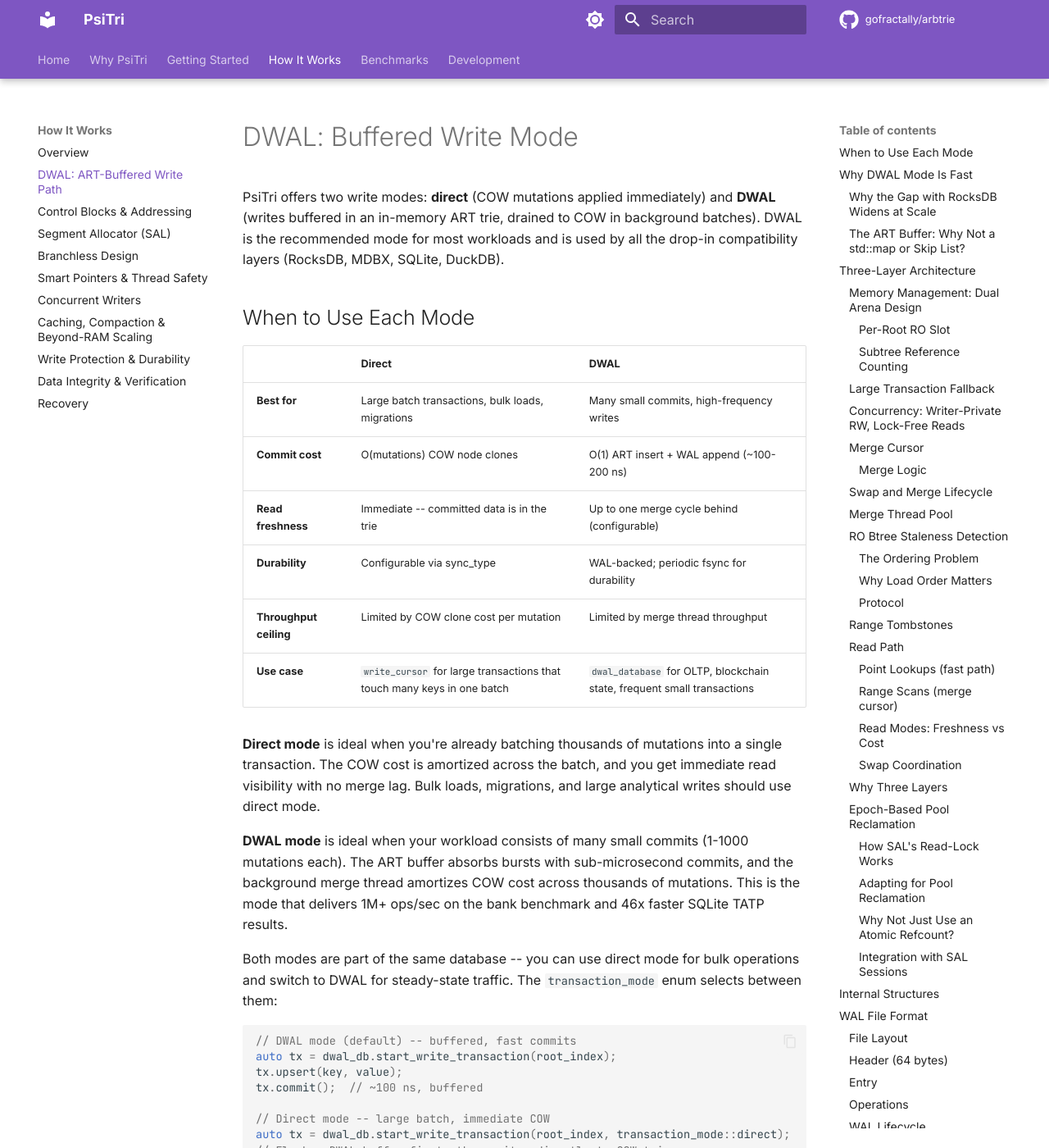
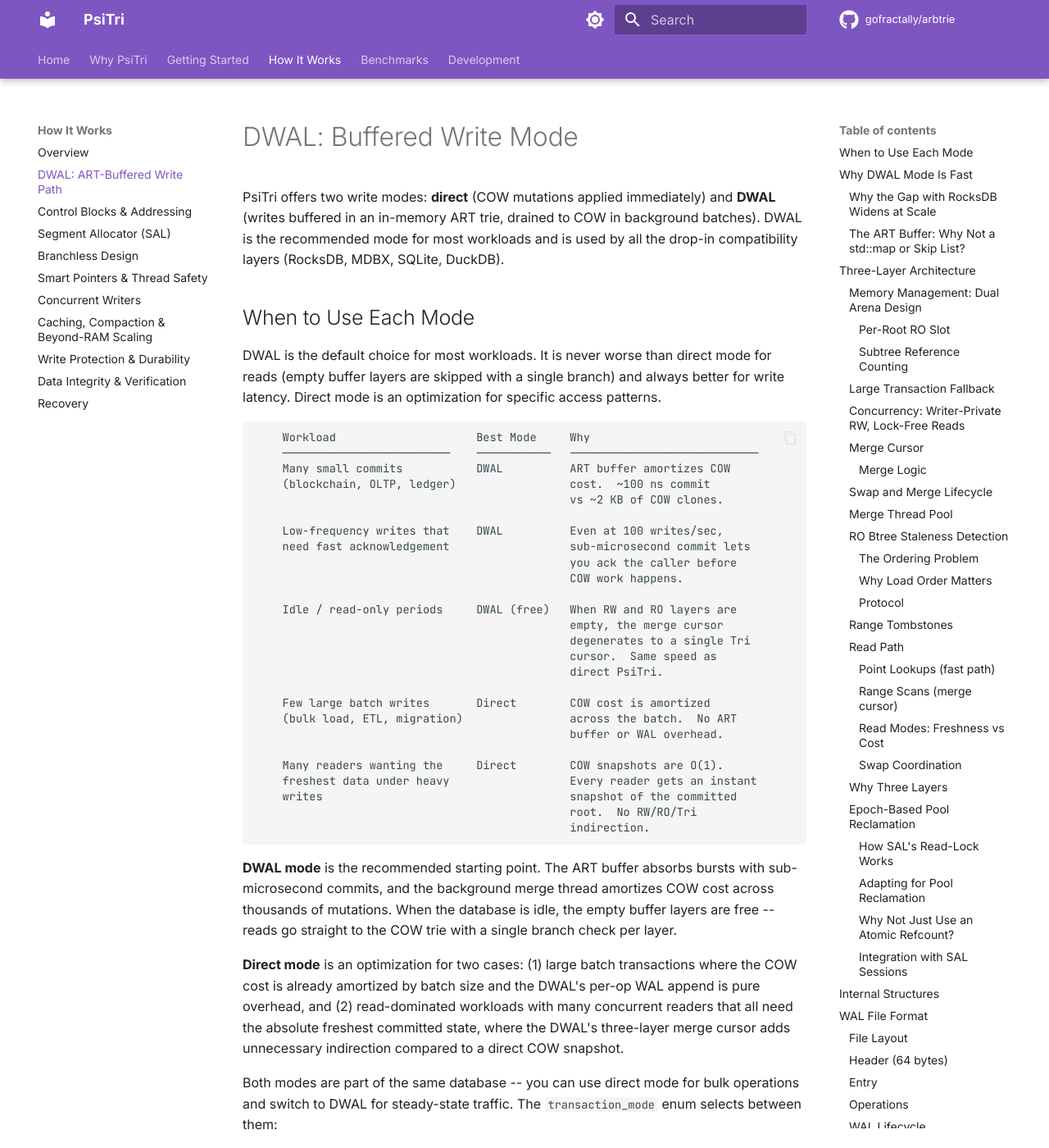
Before and after one commit to gofractally/arbtrie, an MkDocs documentation site: the page built from docs/architecture/dwal.md, in a window 1280 px wide and 1400 px high. Shown: the whole window at 82% size. Built offline with MkDocs 1.6.1 and Material for MkDocs 9.7.7, drawn with Linux system fonts in a browser that asks for light colours; comment, search, counter and statistics services are not loaded.

Commit message:
Document DWAL vs Direct mode tradeoffs with workload guidance
Added workload-based guidance table for choosing between DWAL and
direct PsiTri modes:
- DWAL: default for most workloads, sub-microsecond commits, idle
  state is free (empty layers skipped with single branch)
- Direct: optimization for large batch writes (COW amortized by batch)
  or many concurrent readers needing freshest snapshots (O(1) COW
  snapshot vs three-layer merge cursor)

Key insight: DWAL is never worse than direct for reads because empty
RW/RO layers degenerate the merge cursor to a single Tri cursor.
DWAL is always better for write latency. Direct is only better when
the batch size already amortizes COW cost or when many readers need
instant freshest-possible snapshots.

Co-Authored-By: Claude Opus 4.6 (1M context) <noreply@anthropic.com>

````diff
--- a/docs/architecture/dwal.md
+++ b/docs/architecture/dwal.md
@@ -7,29 +7,56 @@ used by all the drop-in compatibility layers (RocksDB, MDBX, SQLite, DuckDB).
 
 ## When to Use Each Mode
 
-| | Direct | DWAL |
-|---|---|---|
-| **Best for** | Large batch transactions, bulk loads, migrations | Many small commits, high-frequency writes |
-| **Commit cost** | O(mutations) COW node clones | O(1) ART insert + WAL append (~100-200 ns) |
-| **Read freshness** | Immediate -- committed data is in the trie | Up to one merge cycle behind (configurable) |
-| **Durability** | Configurable via sync_type | WAL-backed; periodic fsync for durability |
-| **Throughput ceiling** | Limited by COW clone cost per mutation | Limited by merge thread throughput |
-| **Use case** | `write_cursor` for large transactions that touch many keys in one batch | `dwal_database` for OLTP, blockchain state, frequent small transactions |
+DWAL is the default choice for most workloads.  It is never worse than
+direct mode for reads (empty buffer layers are skipped with a single
+branch) and always better for write latency.  Direct mode is an
+optimization for specific access patterns.
 
-**Direct mode** is ideal when you're already batching thousands of mutations
-into a single transaction. The COW cost is amortized across the batch, and
-you get immediate read visibility with no merge lag. Bulk loads, migrations,
-and large analytical writes should use direct mode.
+```
+    Workload                     Best Mode     Why
+    ─────────────────────────    ───────────   ────────────────────────────
+    Many small commits           DWAL          ART buffer amortizes COW
+    (blockchain, OLTP, ledger)                 cost.  ~100 ns commit
+                                               vs ~2 KB of COW clones.
 
-**DWAL mode** is ideal when your workload consists of many small commits
-(1-1000 mutations each). The ART buffer absorbs bursts with sub-microsecond
-commits, and the background merge thread amortizes COW cost across thousands
-of mutations. This is the mode that delivers 1M+ ops/sec on the bank
-benchmark and 46x faster SQLite TATP results.
+    Low-frequency writes that    DWAL          Even at 100 writes/sec,
+    need fast acknowledgement                  sub-microsecond commit lets
+                                               you ack the caller before
+                                               COW work happens.
 
-Both modes are part of the same database -- you can use direct mode for bulk
-operations and switch to DWAL for steady-state traffic. The `transaction_mode`
-enum selects between them:
+    Idle / read-only periods     DWAL (free)   When RW and RO layers are
+                                               empty, the merge cursor
+                                               degenerates to a single Tri
+                                               cursor.  Same speed as
+                                               direct PsiTri.
+
+    Few large batch writes       Direct        COW cost is amortized
+    (bulk load, ETL, migration)                across the batch.  No ART
+                                               buffer or WAL overhead.
+
+    Many readers wanting the     Direct        COW snapshots are O(1).
+    freshest data under heavy                  Every reader gets an instant
+    writes                                     snapshot of the committed
+                                               root.  No RW/RO/Tri
+                                               indirection.
+```
+
+**DWAL mode** is the recommended starting point.  The ART buffer
+absorbs bursts with sub-microsecond commits, and the background merge
+thread amortizes COW cost across thousands of mutations.  When the
+database is idle, the empty buffer layers are free -- reads go straight
+to the COW trie with a single branch check per layer.
+
+**Direct mode** is an optimization for two cases: (1) large batch
+transactions where the COW cost is already amortized by batch size and
+the DWAL's per-op WAL append is pure overhead, and (2) read-dominated
+workloads with many concurrent readers that all need the absolute
+freshest committed state, where the DWAL's three-layer merge cursor
+adds unnecessary indirection compared to a direct COW snapshot.
+
+Both modes are part of the same database -- you can use direct mode for
+bulk operations and switch to DWAL for steady-state traffic.  The
+`transaction_mode` enum selects between them:
 
 ```cpp
 // DWAL mode (default) -- buffered, fast commits
````
